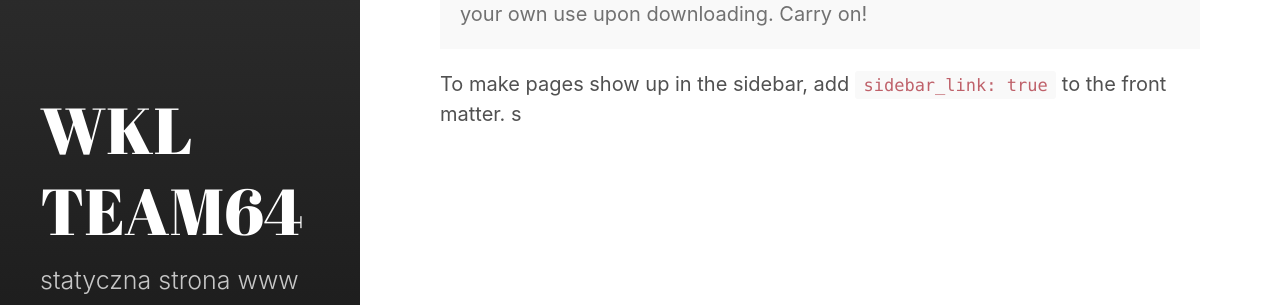
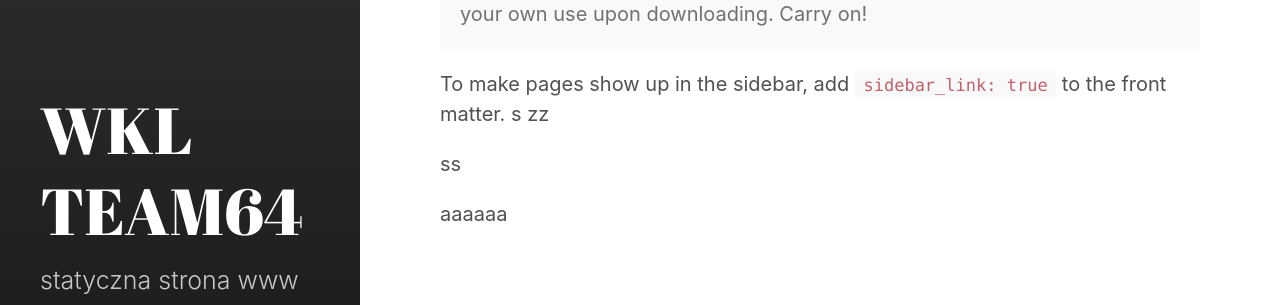
Before and after one commit to wklteam64/wklteam64.github.io, a Jekyll site: the page built from about.md, in a window 1280 px wide. Shown: the part 191-496 px from the top of the page. Built offline with Jekyll 4.4.1, drawn with Linux system fonts in a browser that asks for light colours.

```diff
--- a/about.md
+++ b/about.md
@@ -12,3 +12,8 @@ sidebar_link: true
 To make pages show up in the sidebar, add `sidebar_link: true` to the front
 matter.
 s
+zz
+
+ss
+
+aaaaaa
--- a/index.html
+++ b/index.html
@@ -1,7 +1,8 @@
 ---
-layout: default
+layout: index
 title: Strona Główna
 ---
 
 xxxxxxsxsww
 sss
+ss
```
